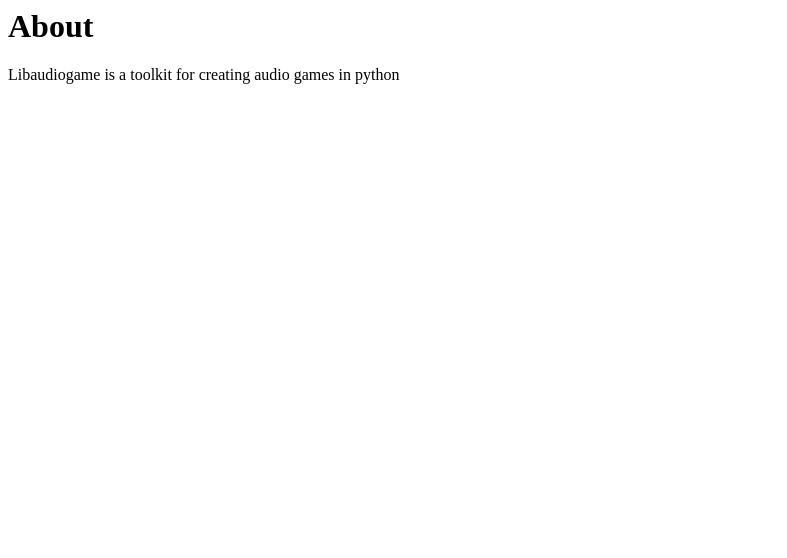
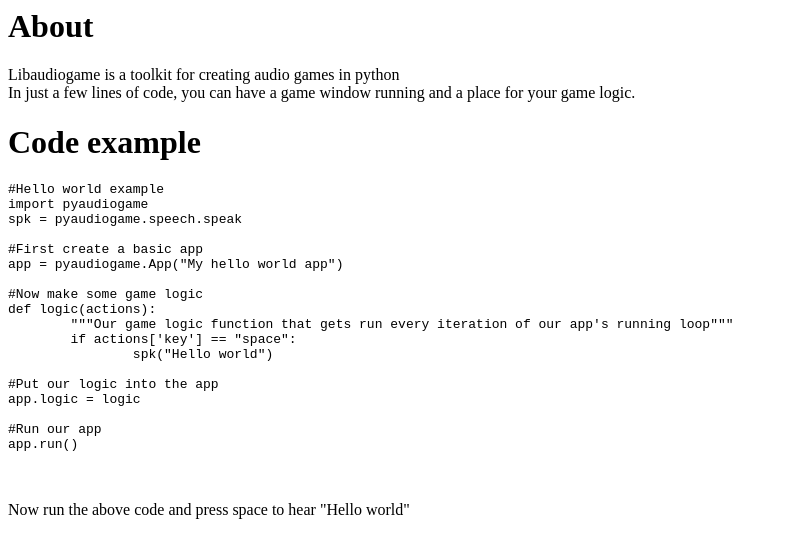
Before and after one commit to frastlin/PyAudioGame, a plain HTML site: page README.html in a window 1280 px wide. Shown: the whole page, without its empty margins (0-787 px from the left). Drawn offline with Linux system fonts and the light colour scheme.

Commit message:
Updated readme with a hello world example

```diff
--- a/README.html
+++ b/README.html
@@ -4,7 +4,32 @@
 </head>
 <body>
 <h1>About</h1>
-<p>Libaudiogame is a toolkit for creating audio games in python</p>
+Libaudiogame is a toolkit for creating audio games in python<br/>
+In just a few lines of code, you can have a game window running and a place for your game logic.<br/>
+<h1>Code example</h1>
+<pre>
+#Hello world example
+import pyaudiogame
+spk = pyaudiogame.speech.speak
+
+#First create a basic app
+app = pyaudiogame.App("My hello world app")
+
+#Now make some game logic
+def logic(actions):
+	"""Our game logic function that gets run every iteration of our app's running loop"""
+	if actions['key'] == "space":
+		spk("Hello world")
+
+#Put our logic into the app
+app.logic = logic
+
+#Run our app
+app.run()
+</pre>
+<br/>
+<br/>
+Now run the above code and press space to hear "Hello world"<br/>
 
 </body>
 </html>
```
